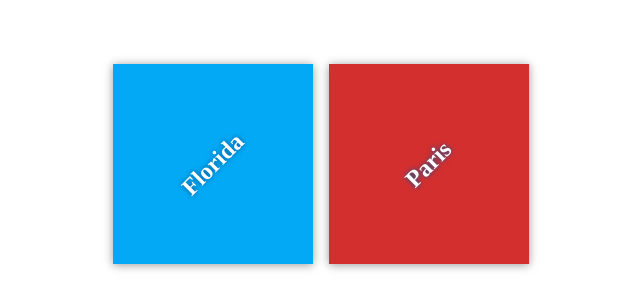
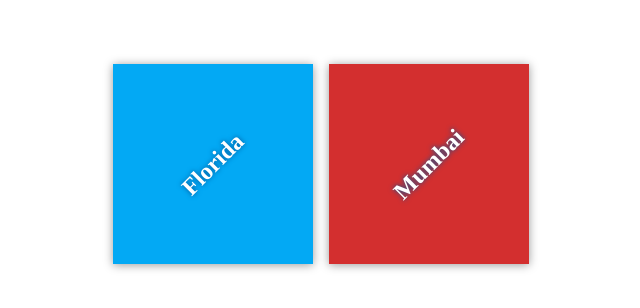
Before and after one commit to ArseniyAbramenko/my-travel-plans, a plain HTML site: page index.html in a window 1280 px wide. Shown: the part 236-544 px from the top of the page, 319-959 px from the left. Drawn offline with Linux system fonts and the light colour scheme.

Commit message:
Changed Paris to Mumbai

```diff
--- a/index.html
+++ b/index.html
@@ -15,7 +15,7 @@
             </div>
 
             <div class="destination" id="paris">
-                <h2>Paris</h2>
+                <h2>Mumbai</h2>
             </div>
         </div>
     </div>
```
